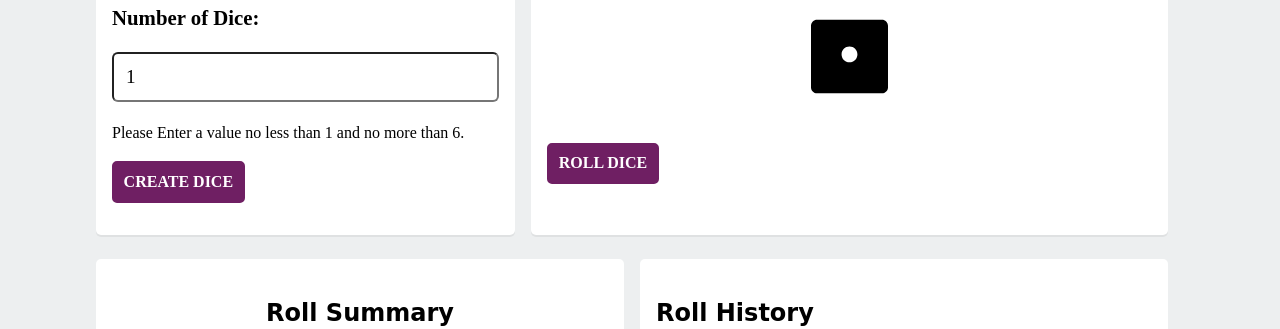
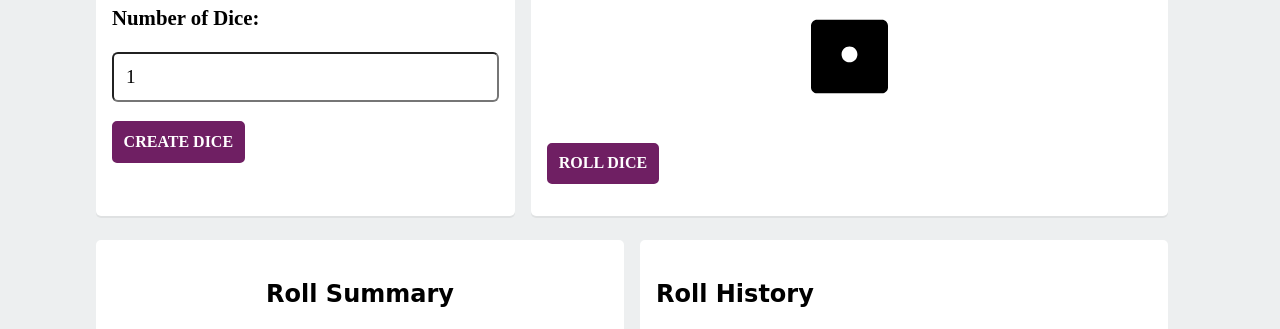
Before and after one commit to jahson8/dice-roll, a plain HTML site: page index.html in a window 1280 px wide. Shown: the part 442-771 px from the top of the page. Drawn offline with Linux system fonts and the light colour scheme.

Commit message:
remove warning from HTML

```diff
--- a/index.html
+++ b/index.html
@@ -20,9 +20,6 @@
         <form class="selection-form">
           <label for="die-num">Number of Dice:</label>
           <input type="number" id="die-num" min="1" max="6" value="1" />
-          <p class="warning">
-            Please Enter a value no less than 1 and no more than 6.
-          </p>
           <button class="btn" id="create-die">Create Dice</button>
         </form>
       </section>
```
